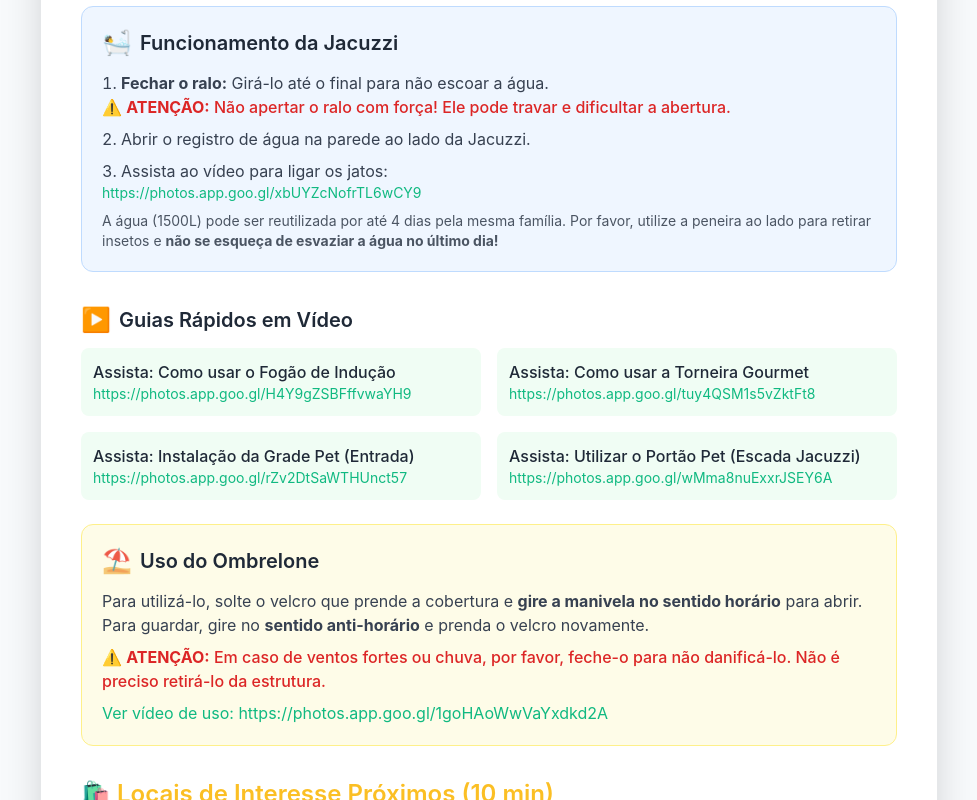
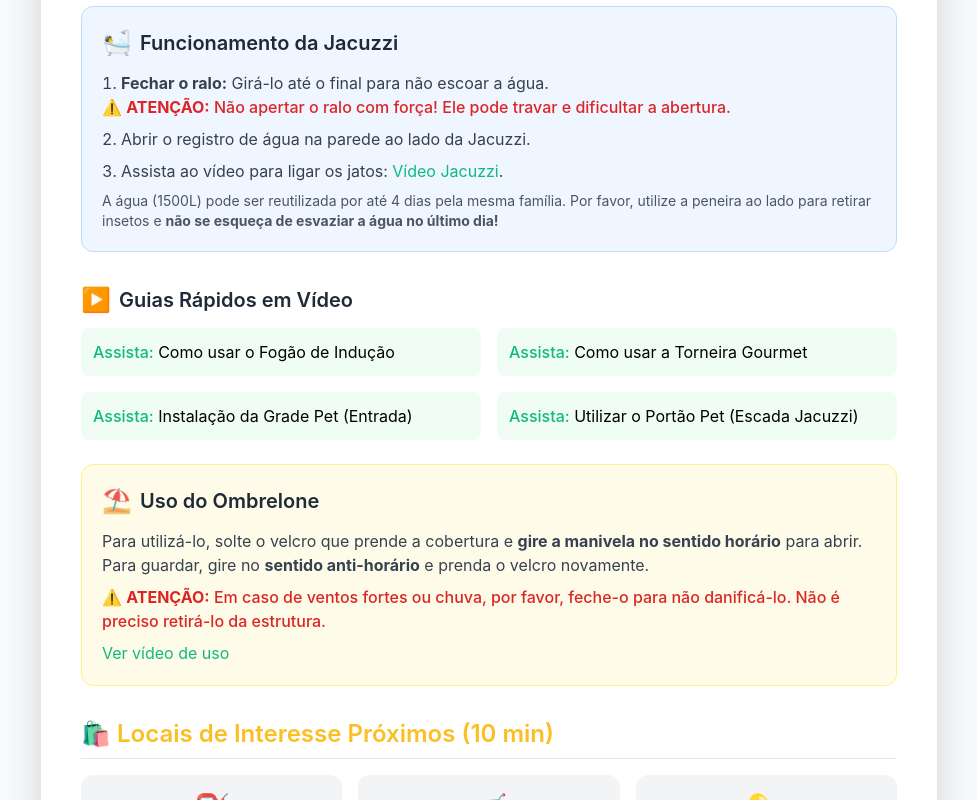
Before and after one commit to adilsonlimaferreira-blueprint/guia-casinha-amarela, a plain HTML site: page index.html in a window 1280 px wide. Shown: the part 2000-2800 px from the top of the page, without its empty margins (151-1128 px from the left). Drawn offline with nearby package versions, Linux system fonts and the light colour scheme.

Commit message:
Update voltei para versão anterior.

```diff
--- a/index.html
+++ b/index.html
@@ -59,10 +59,6 @@
                     <p class="font-bold text-gray-700">📍 Localização</p>
                     <a href="http://maps.google.com/maps?daddr=Chal%C3%A9s%20Catarina%20Home%20Club%20Oficial%20-%20Unnamed%20Road,%20Mairinque%20-%20SP,%2018120-000,%20Brasil" target="_blank" class="mt-1 link-text hover:underline font-medium block">
                         Ver Endereço no Mapa
-                    </a>
-                    <!-- CORREÇÃO: Adicionando o link visível para o PDF -->
-                    <a href="http://maps.google.com/maps?daddr=Chal%C3%A9s%20Catarina%20Home%20Club%20Oficial%20-%20Unnamed%20Road,%20Mairinque%20-%20SP,%2018120-000,%20Brasil" target="_blank" class="text-xs link-text hover:underline block truncate">
-                        http://maps.google.com/maps?daddr=Chal%C3%A9s%20Catarina%20Home%20Club%20Oficial%20-%20Unnamed%20Road,%20Mairinque%20-%20SP,%2018120-000,%20Brasil
                     </a>
                     <p class="text-xs text-gray-500 mt-1">Sua hospedagem fica no Chalé 64.</p>
                 </div>
@@ -178,12 +174,7 @@
                         <p class="text-red-600 font-medium">⚠️ <strong>ATENÇÃO:</strong> Não apertar o ralo com força! Ele pode travar e dificultar a abertura.</p>
                     </li>
                     <li>Abrir o registro de água na parede ao lado da Jacuzzi.</li>
-                    <!-- Link visível para o PDF -->
-                    <li>Assista ao vídeo para ligar os jatos:
-                        <a href="https://photos.app.goo.gl/xbUYZcNofrTL6wCY9" target="_blank" class="text-sm link-text hover:underline truncate block">
-                            https://photos.app.goo.gl/xbUYZcNofrTL6wCY9
-                        </a>
-                    </li>
+                    <li>Assista ao vídeo para ligar os jatos: <a href="https://photos.app.goo.gl/xbUYZcNofrTL6wCY9" target="_blank" class="link-text hover:underline">Vídeo Jacuzzi</a>.</li>
                 </ol>
                 <p class="mt-2 text-sm text-gray-600">A água (1500L) pode ser reutilizada por até 4 dias pela mesma família. Por favor, utilize a peneira ao lado para retirar insetos e <strong>não se esqueça de esvaziar a água no último dia!</strong></p>
             </div>
@@ -192,34 +183,18 @@
                 <span class="mr-2 text-2xl">▶️</span> Guias Rápidos em Vídeo
             </h3>
             <div class="grid grid-cols-1 sm:grid-cols-2 gap-4">
-                <!-- Bloco do Fogão de Indução -->
-                <div class="p-3 bg-green-50 rounded-lg">
-                    <p class="font-medium text-gray-800">Assista: Como usar o Fogão de Indução</p>
-                    <a href="https://photos.app.goo.gl/H4Y9gZSBFffvwaYH9" target="_blank" class="text-sm link-text hover:underline truncate block">
-                        https://photos.app.goo.gl/H4Y9gZSBFffvwaYH9
+                <a href="https://photos.app.goo.gl/H4Y9gZSBFffvwaYH9" target="_blank" class="p-3 bg-green-50 rounded-lg hover:bg-green-100 transition duration-150">
+                    <span class="font-medium link-text">Assista:</span> Como usar o Fogão de Indução
                 </a>
-                </div>
-                <!-- Bloco da Torneira Gourmet -->
-                <div class="p-3 bg-green-50 rounded-lg">
-                    <p class="font-medium text-gray-800">Assista: Como usar a Torneira Gourmet</p>
-                    <a href="https://photos.app.goo.gl/tuy4QSM1s5vZktFt8" target="_blank" class="text-sm link-text hover:underline truncate block">
-                        https://photos.app.goo.gl/tuy4QSM1s5vZktFt8
+                <a href="https://photos.app.goo.gl/tuy4QSM1s5vZktFt8" target="_blank" class="p-3 bg-green-50 rounded-lg hover:bg-green-100 transition duration-150">
+                    <span class="font-medium link-text">Assista:</span> Como usar a Torneira Gourmet
                 </a>
-                </div>
-                <!-- Bloco da Grade Pet -->
-                <div class="p-3 bg-green-50 rounded-lg">
-                    <p class="font-medium text-gray-800">Assista: Instalação da Grade Pet (Entrada)</p>
-                    <a href="https://photos.app.goo.gl/rZv2DtSaWTHUnct57" target="_blank" class="text-sm link-text hover:underline truncate block">
-                        https://photos.app.goo.gl/rZv2DtSaWTHUnct57
+                <a href="https://photos.app.goo.gl/rZv2DtSaWTHUnct57" target="_blank" class="p-3 bg-green-50 rounded-lg hover:bg-green-100 transition duration-150">
+                    <span class="font-medium link-text">Assista:</span> Instalação da Grade Pet (Entrada)
                 </a>
-                </div>
-                <!-- Bloco do Portão Pet -->
-                <div class="p-3 bg-green-50 rounded-lg">
-                    <p class="font-medium text-gray-800">Assista: Utilizar o Portão Pet (Escada Jacuzzi)</p>
-                    <a href="https://photos.app.goo.gl/wMma8nuExxrJSEY6A" target="_blank" class="text-sm link-text hover:underline truncate block">
-                        https://photos.app.goo.gl/wMma8nuExxrJSEY6A
+                <a href="https://photos.app.goo.gl/wMma8nuExxrJSEY6A" target="_blank" class="p-3 bg-green-50 rounded-lg hover:bg-green-100 transition duration-150">
+                    <span class="font-medium link-text">Assista:</span> Utilizar o Portão Pet (Escada Jacuzzi)
                 </a>
-                </div>
             </div>
 
             <!-- OMBRELONE --><div class="p-5 bg-yellow-50 rounded-xl mt-6 border border-yellow-200">
@@ -228,39 +203,26 @@
                 </h3>
                 <p class="text-gray-700">Para utilizá-lo, solte o velcro que prende a cobertura e <strong>gire a manivela no sentido horário</strong> para abrir. Para guardar, gire no <strong>sentido anti-horário</strong> e prenda o velcro novamente.</p>
                 <p class="mt-2 text-red-600 font-medium">⚠️ <strong>ATENÇÃO:</strong> Em caso de ventos fortes ou chuva, por favor, feche-o para não danificá-lo. Não é preciso retirá-lo da estrutura.</p>
-                <!-- Link visível para o PDF -->
                 <a href="https://photos.app.goo.gl/1goHAoWwVaYxdkd2A" target="_blank" class="mt-2 link-text hover:underline block">
-                    Ver vídeo de uso: https://photos.app.goo.gl/1goHAoWwVaYxdkd2A
+                    Ver vídeo de uso
                 </a>
             </div>
 
             <!-- SEÇÃO 5: LOCAIS PRÓXIMOS --><h2 class="text-2xl font-semibold mb-4 mt-8 accent-text border-b pb-2">🛍️ Locais de Interesse Próximos (10 min)</h2>
 
             <div class="grid grid-cols-1 sm:grid-cols-3 gap-4 text-center">
-                <!-- Alteração: Posto/Caixa/Restaurante -->
-                <div class="p-4 bg-gray-100 rounded-xl">
+                <a href="https://goo.gl/maps/NWiMA1mpQK7fuuTh9" target="_blank" class="p-4 bg-gray-100 rounded-xl hover:bg-gray-200 transition duration-150">
                     <span class="text-3xl">⛽</span>
-                    <p class="font-medium text-gray-800 mt-1">Posto / Caixa / Restaurante</p>
-                    <a href="https://goo.gl/maps/NWiMA1mpQK7fuuTh9" target="_blank" class="text-xs link-text hover:underline block">
-                        https://goo.gl/maps/NWiMA1mpQK7fuuTh9
+                    <p class="font-medium link-text">Posto / Caixa / Restaurante</p>
                 </a>
-                </div>
-                <!-- Alteração: Supermercado -->
-                <div class="p-4 bg-gray-100 rounded-xl">
+                <a href="https://goo.gl/maps/HDXnehwcmUg4TahY8" target="_blank" class="p-4 bg-gray-100 rounded-xl hover:bg-gray-200 transition duration-150">
                     <span class="text-3xl">🛒</span>
-                    <p class="font-medium text-gray-800 mt-1">Supermercado</p>
-                    <a href="https://goo.gl/maps/HDXnehwcmUg4TahY8" target="_blank" class="text-xs link-text hover:underline block">
-                        https://goo.gl/maps/HDXnehwcmUg4TahY8
+                    <p class="font-medium link-text">Supermercado</p>
                 </a>
-                </div>
-                <!-- Alteração: Farmácia -->
-                <div class="p-4 bg-gray-100 rounded-xl">
+                <a href="https://g.page/drogaria-nova-venus?share" target="_blank" class="p-4 bg-gray-100 rounded-xl hover:bg-gray-200 transition duration-150">
                     <span class="text-3xl">💊</span>
-                    <p class="font-medium text-gray-800 mt-1">Farmácia</p>
-                    <a href="https://g.page/drogaria-nova-venus?share" target="_blank" class="text-xs link-text hover:underline block">
-                        https://g.page/drogaria-nova-venus?share
+                    <p class="font-medium link-text">Farmácia</p>
                 </a>
-                </div>
             </div>
 
         </div>
```
Lines whose indentation alone changed are shown as unchanged.
